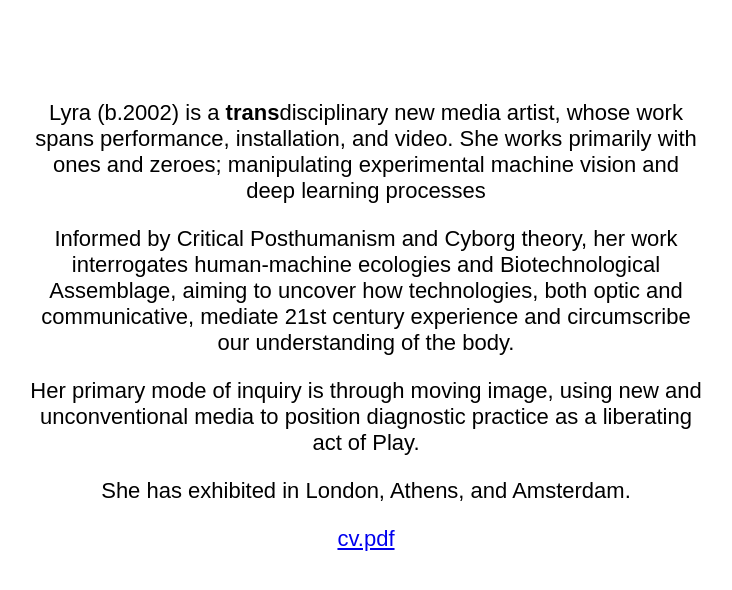
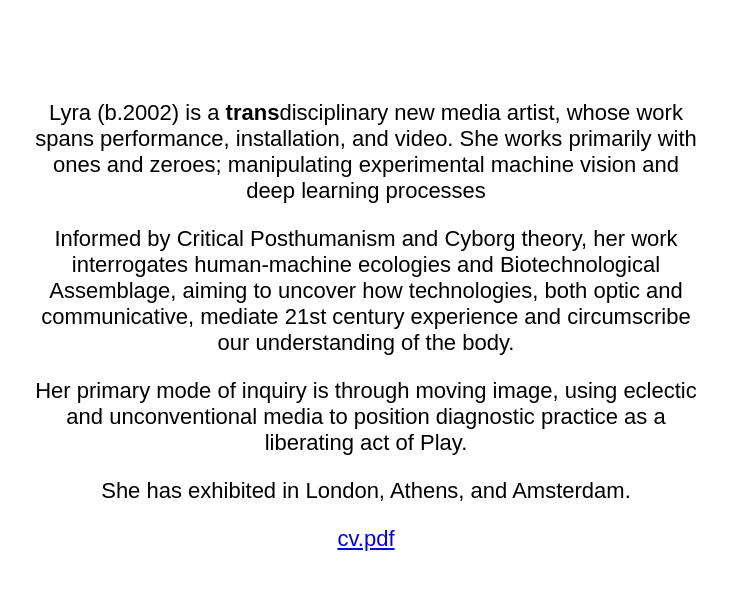
Before and after one commit to lyrarobinson/lyrarobinson.github.io, a website: page artist_statement.html in a window 1280 px wide. Shown: the whole page, without its empty margins (274-1006 px from the left). Drawn offline with Linux system fonts and the light colour scheme.

Commit message:
Update artist_statement.html

```diff
--- a/artist_statement.html
+++ b/artist_statement.html
@@ -18,7 +18,7 @@
 <body>
     <p>Lyra (b.2002) is a <strong>trans</strong>disciplinary new media artist, whose work spans performance, installation, and video. She works primarily with ones and zeroes; manipulating experimental machine vision and deep learning processes</p>
 	<p>Informed by Critical Posthumanism and Cyborg theory, her work interrogates human-machine ecologies and Biotechnological Assemblage, aiming to uncover how technologies, both optic and communicative, mediate 21st century experience and circumscribe our understanding of the body. </p>
-	<p>Her primary mode of inquiry is through moving image, using new and unconventional media to position diagnostic practice as a liberating act of Play. </p>
+	<p>Her primary mode of inquiry is through moving image, using eclectic and unconventional media to position diagnostic practice as a liberating act of Play. </p>
     <p>She has exhibited in London, Athens, and Amsterdam. </p>
 
 
```
